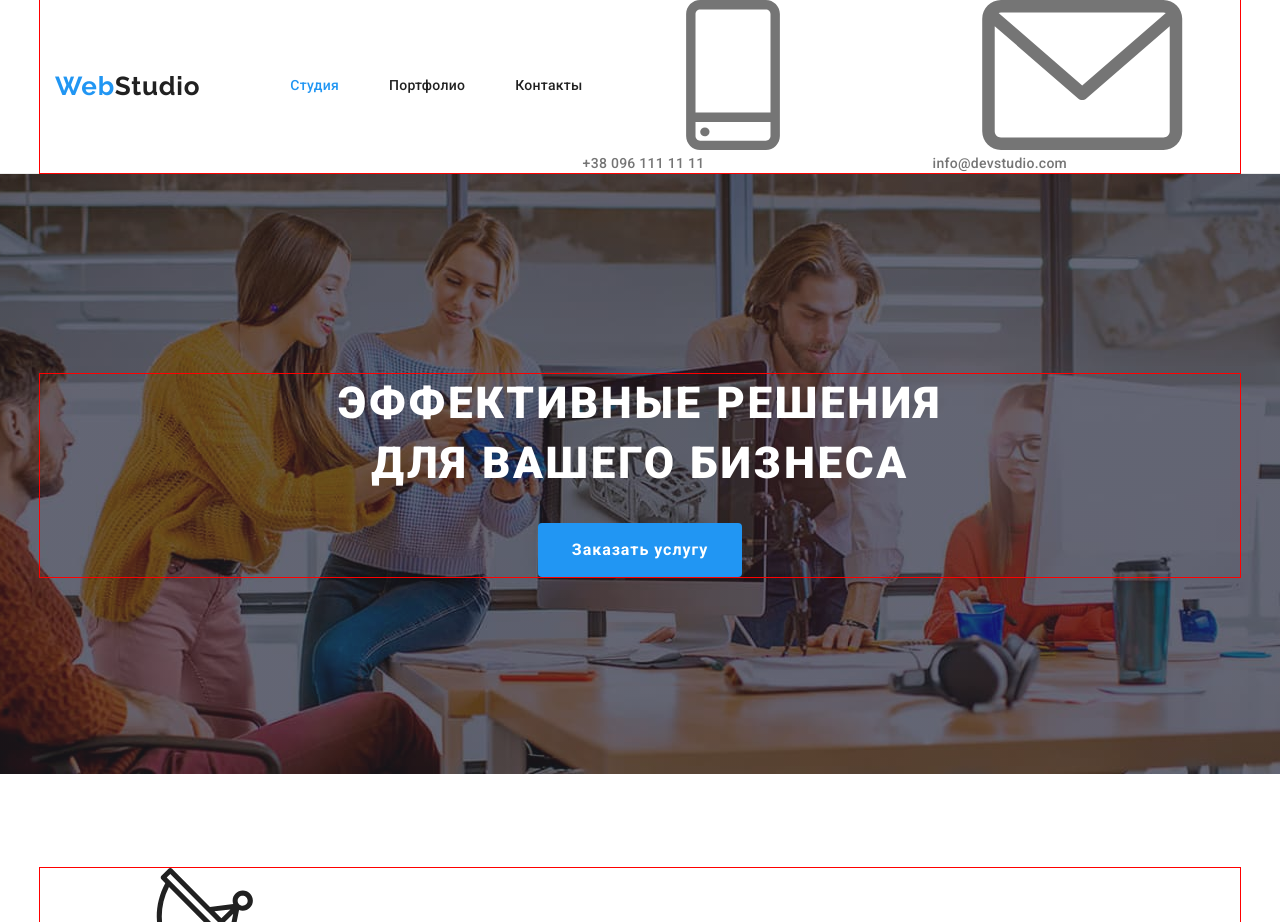
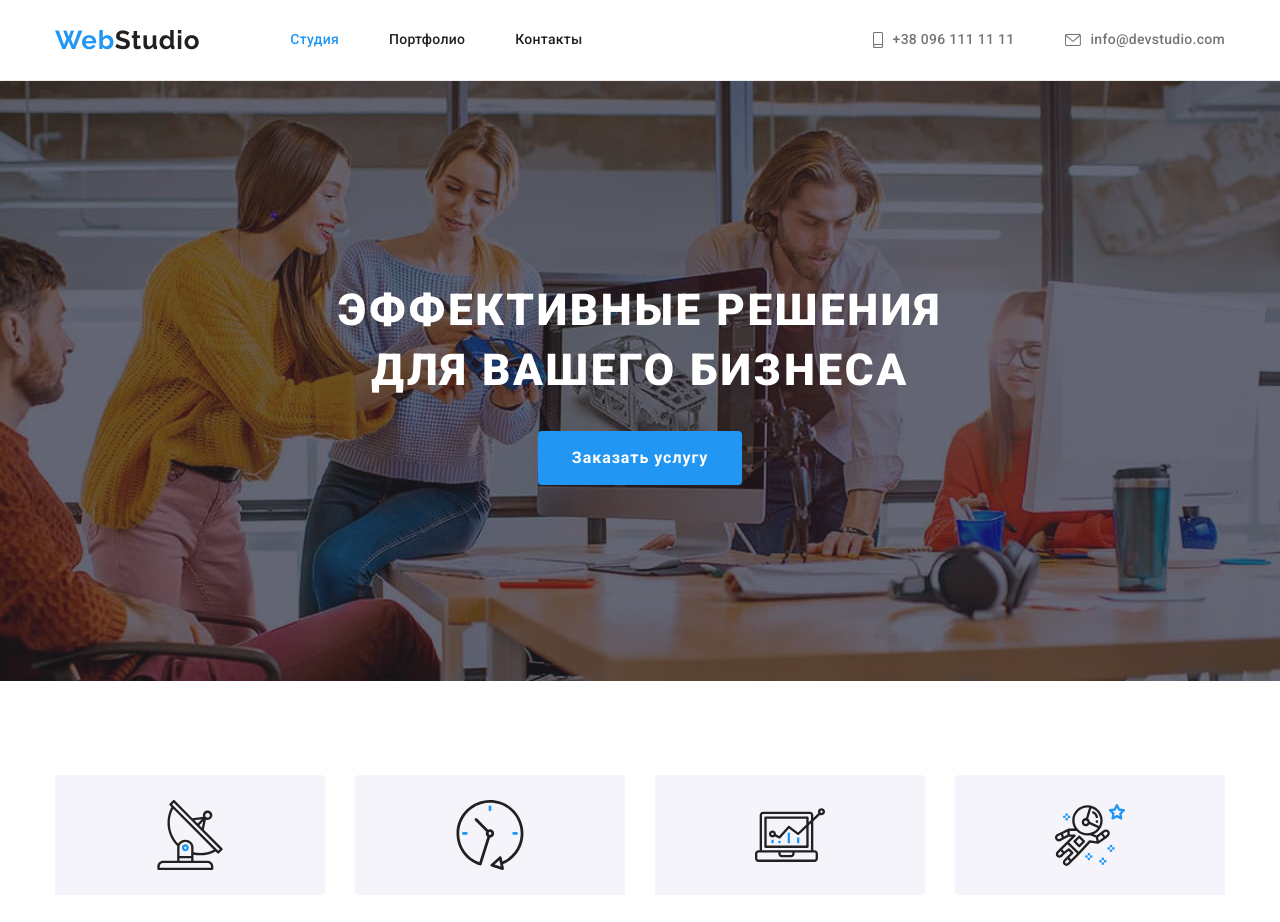
Before and after one commit to Volodymer/goit-markup-hw-04, a plain HTML site: page index.html in a window 1280 px wide. Shown: the top 922 px of the page. Drawn offline with nearby package versions, Linux system fonts and the light colour scheme.

Commit message:
додає стилі

```diff
--- a/css/styles.css
+++ b/css/styles.css
@@ -43,7 +43,6 @@ body {
   margin: 0 auto;
   padding-right: 15px;
   padding-left: 15px;
-  outline: 1px solid red;
 }
 
 /* заберає підкреслення */
@@ -130,8 +129,22 @@ body {
 .heder-item-tel {
   margin-right: 50px;
 }
+.heder-icon {
+  height: 16px;
+  width: 10px;
+  margin-right: 10px;
+}
+.heder-icon-mailto {
+  height: 12px;
+  width: 16px;
+  margin-right: 10px;
+}
+
 .heder-tel,
 .heder-mailto {
+  display: flex;
+  justify-content: center;
+  align-items: center;
   font-weight: 500;
   font-size: 14px;
   line-height: 1.14;
@@ -139,7 +152,9 @@ body {
   color: var(--adress-color);
   padding-top: 32px;
   padding-bottom: 32px;
+  fill: currentColor;
 }
+
 .heder-tel:hover,
 .heder-mailto:hover,
 .heder-tel:focus,
@@ -317,19 +332,36 @@ body {
   color: var(--main-title-color);
   margin-bottom: 10px;
 }
-.benefits-icon1::before {
-  margin-bottom: 30px;
+.benefits-list-icon {
   display: flex;
-  content: '';
+  justify-content: center;
+  align-items: center;
+}
+.benefits-container {
+  width: 100%;
+  height: 100%;
+  display: flex;
+  justify-content: center;
+  align-items: center;
+}
+
+.benefits-item-icon {
+  width: 270px;
   height: 120px;
-  background-color: #f5f4fa;
-  background-image: url(../images/icons.svg#icon-antenna);
-  background-repeat: no-repeat;
-  background-position: center;
   border-radius: 4px;
   border: 1px solid transparent;
+  background-color: #f5f4fa;
+  margin-right: 30px;
+  margin-bottom: 30px;
 }
-
+.benefits-item-icon:last-child {
+  margin-right: 0px;
+}
+.benefits-logo {
+  width: 70px;
+  height: 70px;
+  align-items: center;
+}
 .benefits-item-text {
   font-size: 14px;
   line-height: 1.71;
@@ -530,9 +562,6 @@ body {
   letter-spacing: 0.03em;
   color: var(--main-btr-color);
   background-color: var(--second-btr-color);
-
-  box-shadow: 0px 3px 1px rgba(0, 0, 0, 0.1), 0px 1px 2px rgba(0, 0, 0, 0.08),
-    0px 2px 2px rgba(0, 0, 0, 0.12);
   border-radius: 4px;
   cursor: pointer;
   padding: 6px 22px;
@@ -542,6 +571,8 @@ body {
 .projects-btn:focus {
   color: #ffffff;
   background: var(--accent-color);
+  box-shadow: 0px 3px 1px rgba(0, 0, 0, 0.1), 0px 1px 2px rgba(0, 0, 0, 0.08),
+    0px 2px 2px rgba(0, 0, 0, 0.12);
 }
 .portfolio-conteiner {
   border-top: 0px;
```
